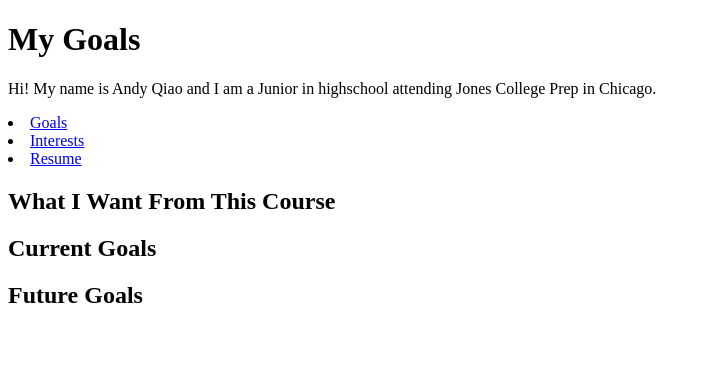
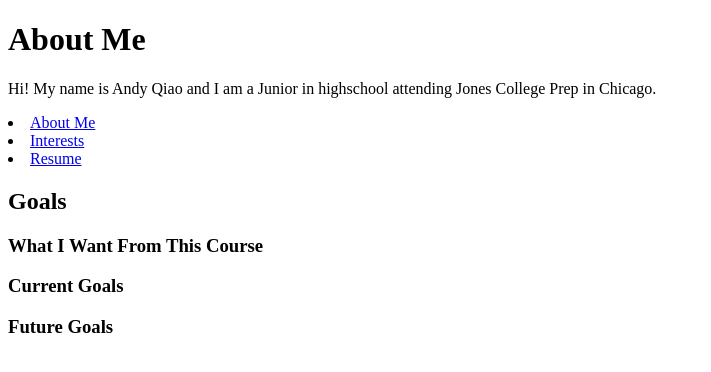
Before and after one commit to aqiao-814/Project1, a plain HTML site: page index.html in a window 1280 px wide. Shown: the whole page, without its empty margins (0-711 px from the left). Drawn offline with Linux system fonts and the light colour scheme.

Commit message:
changes "Goals" to "About Me"

```diff
--- a/index.html
+++ b/index.html
@@ -2,23 +2,24 @@
 <html lang="en">
 <head>
   <meta charset="UTF-8">
-  <title>Goals</title>
+  <title>About Me</title>
 </head>
 <header>
-  <h1>My Goals</h1>
+  <h1>About Me</h1>
   <p>Hi! My name is Andy Qiao and I am a Junior in highschool attending Jones College Prep in Chicago.</p>
 </header>
 <nav>
-  <li><a href="index.html">Goals</a></li>
+  <li><a href="index.html">About Me</a></li>
     <li><a href="interests.html">Interests</a></li>
   <li><a href="resume.html">Resume</a></li>
 </nav>
 <body>
-  <h2>What I Want From This Course</h2>
+  <h2>Goals</h2>
+  <h3>What I Want From This Course</h3>
 
-  <h2>Current Goals</h2>
+  <h3>Current Goals</h3>
 
-  <h2>Future Goals</h2>
+  <h3>Future Goals</h3>
 </body>
 
 </html>
```
